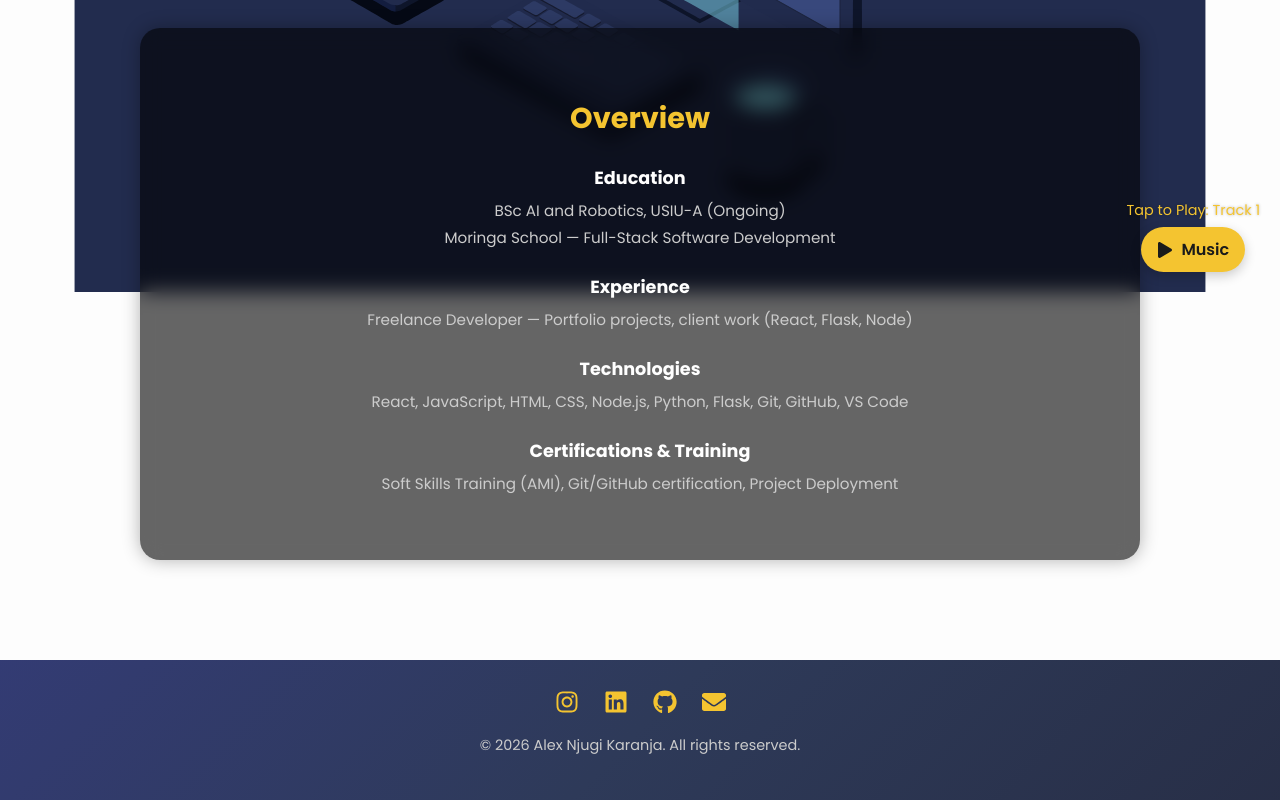
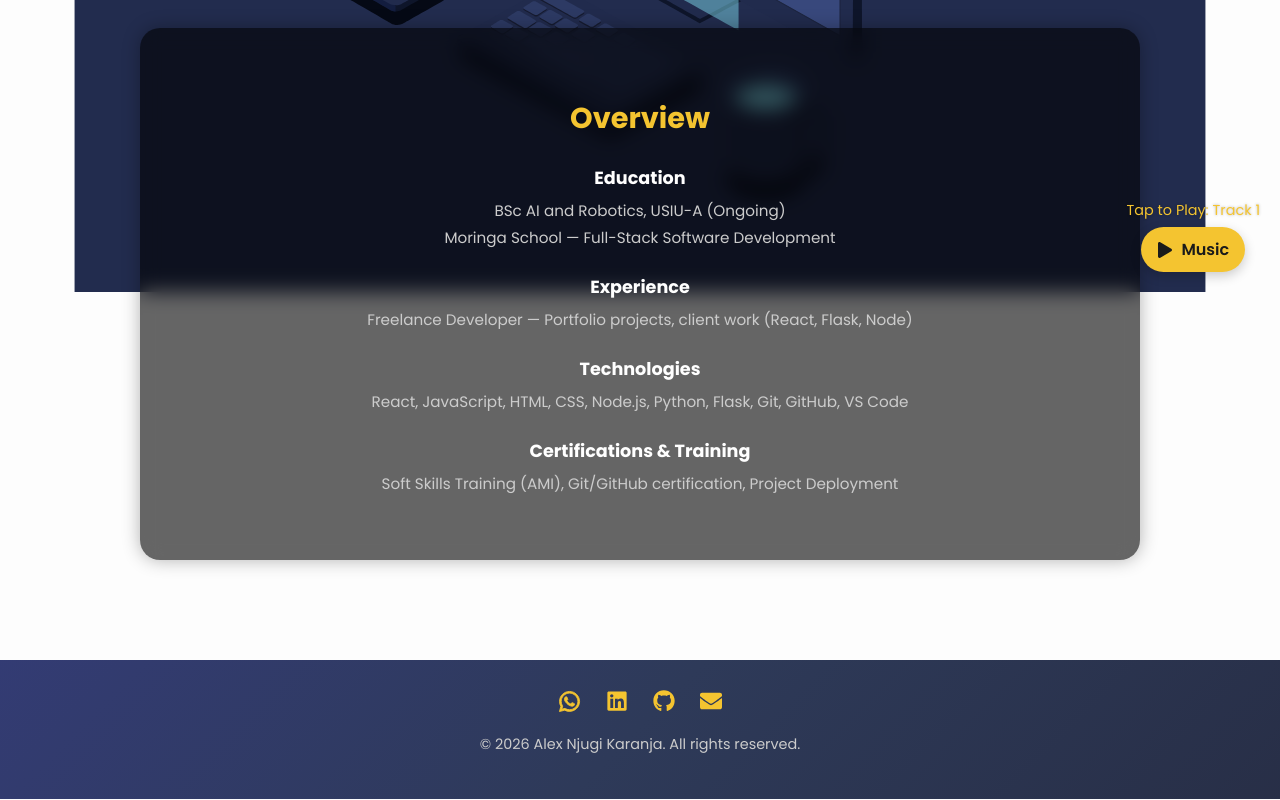
Before and after one commit to alex-njugi/alex-njugi, a React (Vite) app: page /cv in a window 1280 px wide. Shown: the part 508-1308 px from the top of the page. Built offline with nearby package versions, Linux system fonts and the light colour scheme.

Commit message:
Update Footer.jsx

```diff
--- a/src/components/Footer.jsx
+++ b/src/components/Footer.jsx
@@ -1,23 +1,49 @@
 import React from "react";
-import { FaInstagram, FaLinkedin, FaGithub, FaEnvelope } from "react-icons/fa";
+import { FaLinkedin, FaGithub, FaEnvelope, FaWhatsapp } from "react-icons/fa";
 
 export default function Footer() {
   return (
     <footer className="footer">
       <div className="footer-links">
-        <a href="https://www.instagram.com/njugi_ak/" target="_blank" rel="noreferrer">
-          <FaInstagram />
+        <a
+          href="https://wa.me/254792814605"
+          target="_blank"
+          rel="noreferrer"
+        >
+          <FaWhatsapp
+            size={23}
+            style={{
+              stroke: "currentColor",
+              strokeWidth: 19
+            }}
+          />
         </a>
-        <a href="https://www.linkedin.com/in/alex-njugi-04521b367/" target="_blank" rel="noreferrer">
-          <FaLinkedin />
+
+        <a
+          href="https://www.linkedin.com/in/alex-njugi-04521b367/"
+          target="_blank"
+          rel="noreferrer"
+        >
+          <FaLinkedin size={22} />
         </a>
-        <a href="https://github.com/alex-njugi" target="_blank" rel="noreferrer">
-          <FaGithub />
+
+        <a
+          href="https://github.com/alex-njugi"
+          target="_blank"
+          rel="noreferrer"
+        >
+          <FaGithub size={22} />
         </a>
-        <a href="mailto:alexnjugi11@gmail.com" target="_blank" rel="noreferrer">
-          <FaEnvelope />
+
+        <a
+          href="mailto:alexnjugi11@gmail.com"
+          target="_blank"
+          rel="noreferrer"
+        >
+          <FaEnvelope size={22} />
         </a>
       </div>
+
       <p className="footer-text">
         © {new Date().getFullYear()} Alex Njugi Karanja. All rights reserved.
       </p>
```
